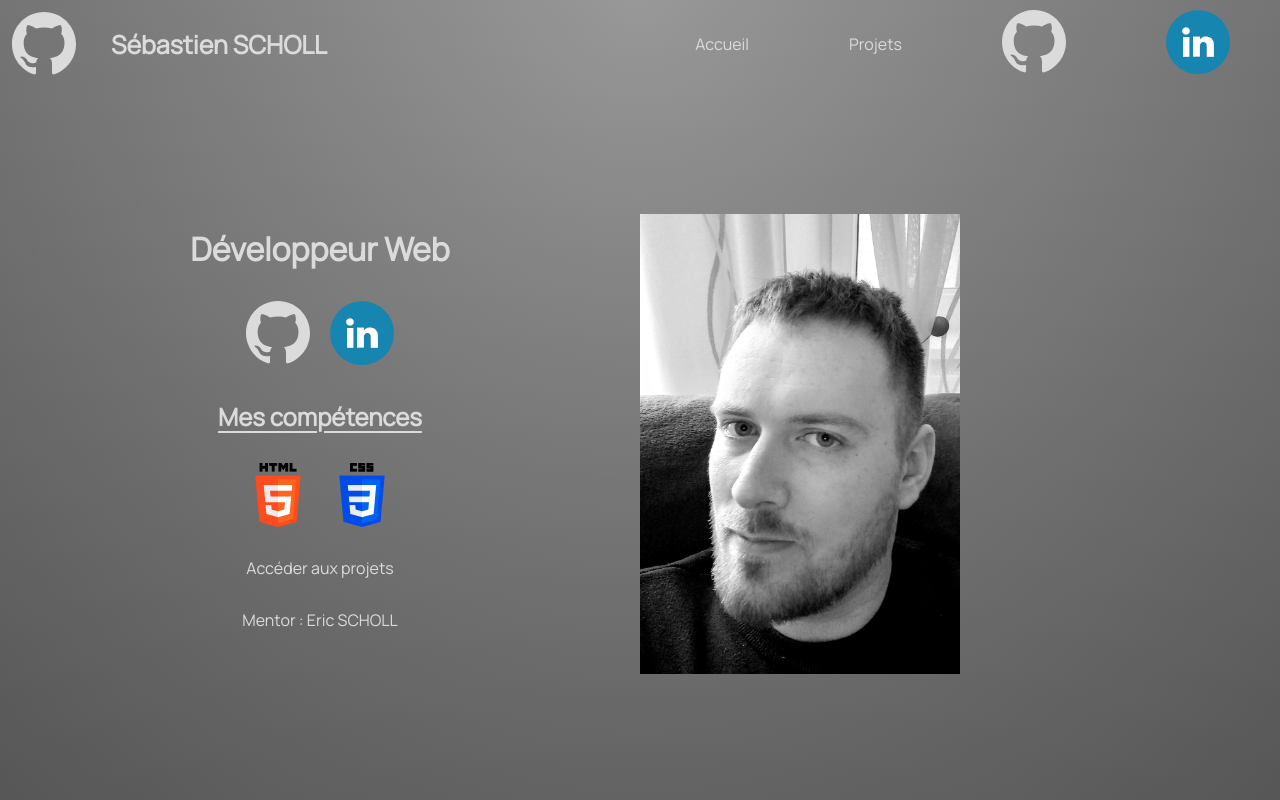
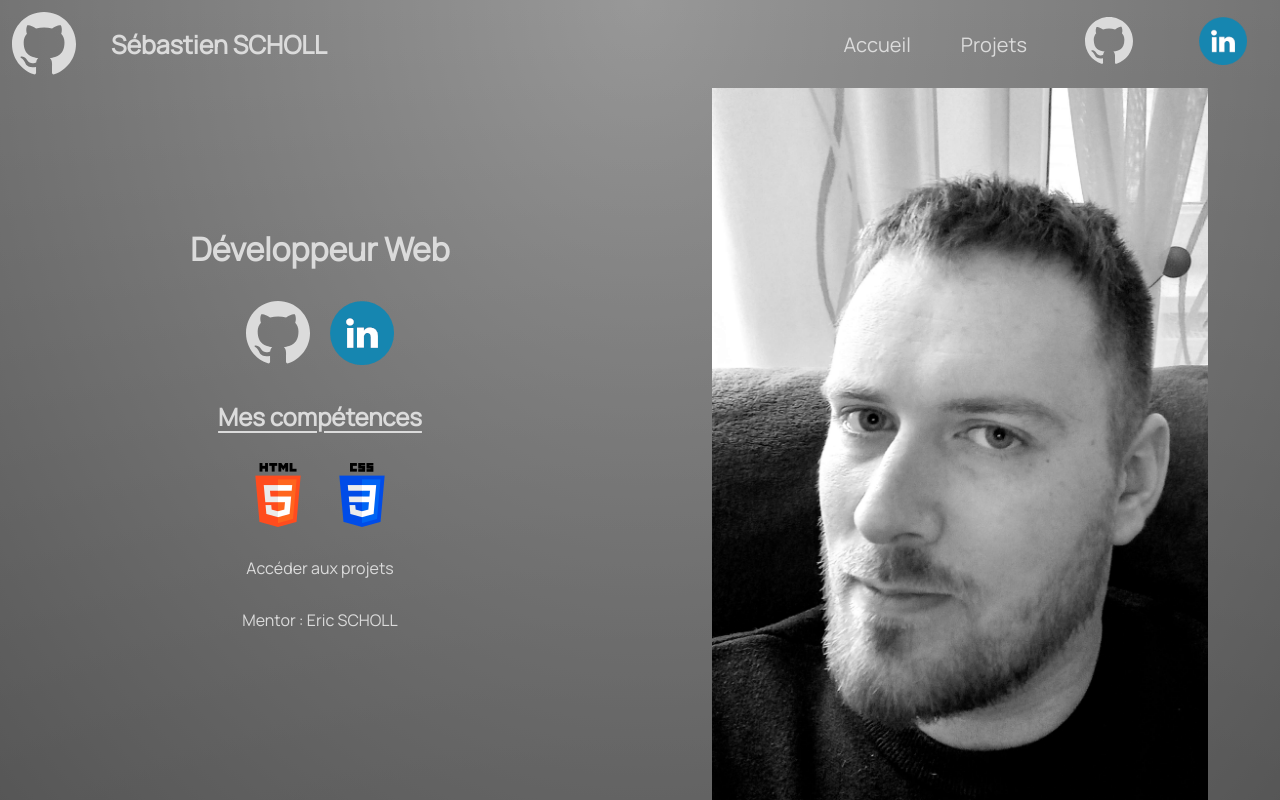
Before and after one commit to SScholl57/Portfolio, a plain HTML site: page Homepage.html in a window 1280 px wide. Drawn offline with Linux system fonts and the light colour scheme.

Commit message:
Style : Picture size correction

```diff
--- a/Homepage.html
+++ b/Homepage.html
@@ -11,9 +11,8 @@
 </head>
 
 <body>
-    <main class=" linear-gradient">
-        <div class="maindiv flexv">
-        <div class="flexh">
+    <main class=" flexv full linear-gradient">
+        <div class="flexh flexbasis_0">
             <div class="flexh flexcenter header-left header-p">
                 <!-- A remplacer -->
                 <img src="Icones/Github.svg" alt="Placeholder" class="logo">
@@ -22,14 +21,14 @@
             <div class="flexgrow_100">
                 <!-- Ligne présente uniquement pour Header-middle grow -->
             </div>
-            <div class="flexh flexcenter header-right a">
-                <a href="Accueil.html" >Accueil</a>
+            <div class="flexh flexcenter header-right">
+                <a href="Homepage.html" >Accueil</a>
                 <a href="Project.html" >Projets</a>
                 <a target="_blank" href="https://github.com/SScholl57/"><img src="Icones/Github.svg" alt="Github"></a>
                 <a target="_blank" href="https://www.linkedin.com/in/s%C3%A9bastien-scholl-baaa51272/"><img src="Icones/Linkedin.png" alt="Linkedin"></a>
             </div>
         </div>
-        <div class="flexh flexgrow_100 flexcenter ">
+        <div class="flexh flexgrow_100 flexbasis_0 overflowauto ">
             <div class="flexv flexgrow_50 flexcenter flexbasis_0 " >
                     <h1 class=" margin-bottom ">Développeur Web</h1>
                 <div class="flexh flexcenter  margin-bottom ">
@@ -44,10 +43,9 @@
                     <a href="Projet.html" class="flexcenter margin-bottom " >Accéder aux projets</a>
                     <a target="_blank" href="https://www.linkedin.com/in/eric-scholl-metz/" class="flexcenter margin-bottom ">Mentor : Eric SCHOLL</a>
             </div>
-            <div class="flexh flexgrow_50 flexbasis_0">
+            <div class=" flexh flexcenter flexgrow_50 flexbasis_0 ">
                 <img src="Photo/Moi.jpg" alt="Sébastien SCHOLL" class="photo">
             </div>
-        </div>
         </div>
     </main>
 </body>
--- a/style.css
+++ b/style.css
@@ -5,11 +5,14 @@
   }
 
 
-body {
+body,
+html {
     font-family: 'Manrope', sans-serif;
     font-size: 1em;
     background-color: #000000;
     color: #dbdbdb;
+    width: 100%;
+    height: 100%;
   }
 
 a {
@@ -73,15 +76,13 @@ em {
 }
 
 .header-right a{
-  margin-left: 50px;
-  margin-right: 50px;
+  margin-left: 25px;
+  margin-right: 25px;
+  font-size: 20px;
 }
 
-.maindiv {
-  height: 100vh;
-  width: 100vw;
-  max-width: 100vw;
-  max-height: 100vh;
+.header-right img{
+  scale: 0.75;
 }
 
 .flexh {
@@ -121,6 +122,15 @@ em {
   margin-bottom: 30px;
 }
 
+.overflowauto {
+  overflow: auto;
+}
+
+.full {
+  width: 100%;
+  height: 100%;
+}
+
 .space {
   margin-right: 20px;
 }
@@ -131,8 +141,13 @@ em {
 }
 
 .photo {
-  height: 50%;
-  width: 50%;
-  max-width: 50%;
-  max-height: 50%;
+  height: auto;
+  width: auto;
+  max-width: 100%;
+  max-height: 100%;
+  display: block;
 }
+
+.marginauto{
+  margin: auto;
+}
```
